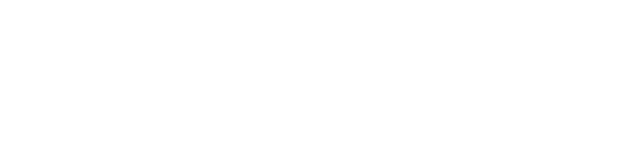
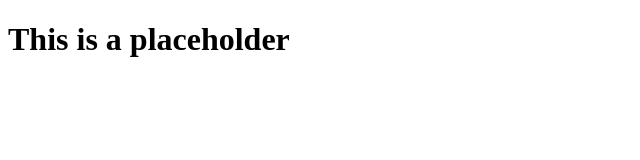
Before and after one commit to L3p1989/Express-API, a website: page client/index.html in a window 1280 px wide. Shown: the whole page, without its empty margins (0-640 px from the left). Drawn offline with Linux system fonts and the light colour scheme.

Commit message:
added placeholder to test functionality

```diff
--- a/client/index.html
+++ b/client/index.html
@@ -8,6 +8,7 @@
     <link rel="stylesheet" href="/client/styles.css" />
   </head>
   <body>
+    <h1>This is a placeholder</h1>
     <script src="/client/app.js"></script>
   </body>
 </html>
```
